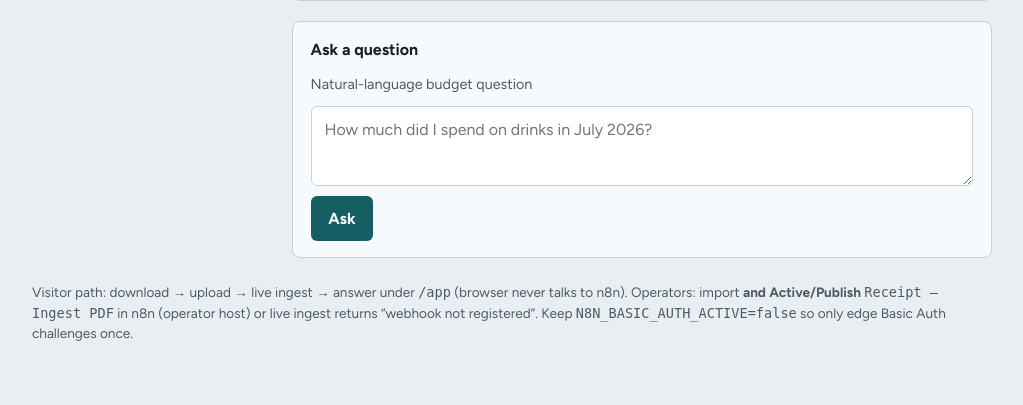
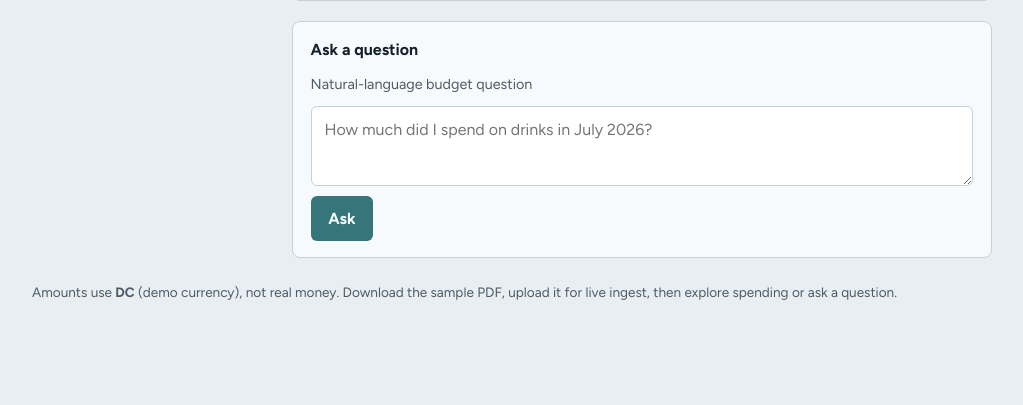
Before and after one commit to RoxanaTapia/receipt-intelligence-demo, a FastAPI app: page / in a window 1280 px wide. Shown: the part 1018-1423 px from the top of the page, without its empty margins (128-1151 px from the left). After the commit the page ends 1318 px from the top, so only its background shows below. Run offline with FastAPI, Linux system fonts and the light colour scheme; data that the repository does not hold is empty.

Commit message:
Clarify post-ingest spending, add ingest loading state, tidy footer.
Spending already included the live receipt; the UI now says so explicitly. Visitors see a busy state while n8n runs, and the footer drops operator-only noise.

Co-authored-by: Cursor <cursoragent@cursor.com>

```diff
--- a/demo/app/static/demo.css
+++ b/demo/app/static/demo.css
@@ -231,6 +231,28 @@ th {
   filter: brightness(1.06);
 }
 
+.ask-form button:disabled {
+  cursor: wait;
+  opacity: 0.85;
+  filter: none;
+}
+
+.ingest-wait {
+  margin: 0.35rem 0 0;
+}
+
+.spending-fresh {
+  outline: 2px solid var(--accent);
+  outline-offset: 2px;
+}
+
+#spending-context h2 {
+  display: flex;
+  flex-wrap: wrap;
+  align-items: center;
+  gap: 0.5rem;
+}
+
 .answer {
   margin-top: 1rem;
   padding: 0.85rem 0.95rem;
--- a/demo/app/templates/index.html
+++ b/demo/app/templates/index.html
@@ -39,6 +39,7 @@
   {% endif %}
   <form
     class="ask-form"
+    id="ingest-form"
     method="post"
     action="{{ public_url('/ingest') }}"
     enctype="multipart/form-data"
@@ -48,7 +49,13 @@
     {% endif %}
     <label for="pdf">Upload the demo sample PDF</label>
     <input id="pdf" name="pdf" type="file" accept="application/pdf,.pdf" required />
-    <button type="submit">Run live ingest</button>
+    <button type="submit" id="ingest-btn">
+      <span class="btn-idle">Run live ingest</span>
+      <span class="btn-busy" hidden>Ingesting… this can take a minute</span>
+    </button>
+    <p class="meta ingest-wait" id="ingest-wait" hidden>
+      Talking to n8n and waiting for categories — please keep this tab open.
+    </p>
   </form>
   {% if live_error %}
   <div class="banner err" style="margin-top: 1rem" role="alert">{{ live_error }}</div>
@@ -158,13 +165,32 @@
     </section>
     {% endif %}
 
-    <section class="panel" style="margin-top: 1.25rem">
-      <h2>Spending context</h2>
+    <section
+      class="panel {% if ingest_ok and summary %}spending-fresh{% endif %}"
+      style="margin-top: 1.25rem"
+      id="spending-context"
+    >
+      <h2>
+        Spending context
+        {% if ingest_ok and live_receipt %}
+        <span class="live-badge">Updated</span>
+        {% endif %}
+      </h2>
+      {% if ingest_ok and live_receipt and summary %}
+      <div class="banner ok" role="status">
+        Window total is now
+        <strong class="num">{{ money(summary.total_spend) }}</strong>
+        and includes live
+        <strong>{{ live_receipt.merchant }}</strong>
+        ({{ money(live_receipt.total) }}, {{ live_receipt.date }}).
+        Re-uploading the same sample usually does not change the total (same content hash).
+      </div>
+      {% endif %}
       <p class="meta">
         Across demo receipts · {{ demo_start }} → {{ demo_end }}
         · amounts in {{ demo_currency }} (demo currency)
         {% if summary %}
-        · {{ summary.receipt_count }} receipts ·
+        ·
         <span class="num">{{ money(summary.total_spend) }}</span>
         {% endif %}
       </p>
@@ -211,15 +237,29 @@
 </div>
 
 <p class="note">
-  Visitor path: download → upload → live ingest → answer under <code>/app</code>
-  (browser never talks to n8n). Operators: import <strong>and Active/Publish</strong>
-  <code>Receipt — Ingest PDF</code> in n8n (operator host) or live ingest returns
-  “webhook not registered”. Keep <code>N8N_BASIC_AUTH_ACTIVE=false</code> so only edge Basic Auth
-  challenges once.
+  Amounts use <strong>{{ demo_currency }}</strong> (demo currency), not real money.
+  Download the sample PDF, upload it for live ingest, then explore spending or ask a question.
 </p>
+<script>
+  (function () {
+    const form = document.getElementById("ingest-form");
+    const btn = document.getElementById("ingest-btn");
+    const wait = document.getElementById("ingest-wait");
+    if (form && btn) {
+      form.addEventListener("submit", function () {
+        btn.disabled = true;
+        const idle = btn.querySelector(".btn-idle");
+        const busy = btn.querySelector(".btn-busy");
+        if (idle) idle.hidden = true;
+        if (busy) busy.hidden = false;
+        if (wait) wait.hidden = false;
+      });
+    }
+  })();
+</script>
 {% if ingest_ok %}
 <script>
-  document.getElementById("live-result")?.scrollIntoView({ behavior: "smooth", block: "start" });
+  document.getElementById("spending-context")?.scrollIntoView({ behavior: "smooth", block: "start" });
 </script>
 {% endif %}
 {% endblock %}
--- a/demo/seed/2026-07-20_harbor-home_bbbbbbbb.json
+++ b/demo/seed/2026-07-20_harbor-home_bbbbbbbb.json
@@ -1,7 +1,7 @@
 {
   "date": "2026-07-20",
   "merchant": "Harbor Home",
-  "total": 27.60,
+  "total": 21.40,
   "extracted_at": "2026-07-20T12:00:00Z",
   "categorized_at": "2026-07-20T12:00:00Z",
   "line_items": [
```
Also changed, not shown: 1 other file.
